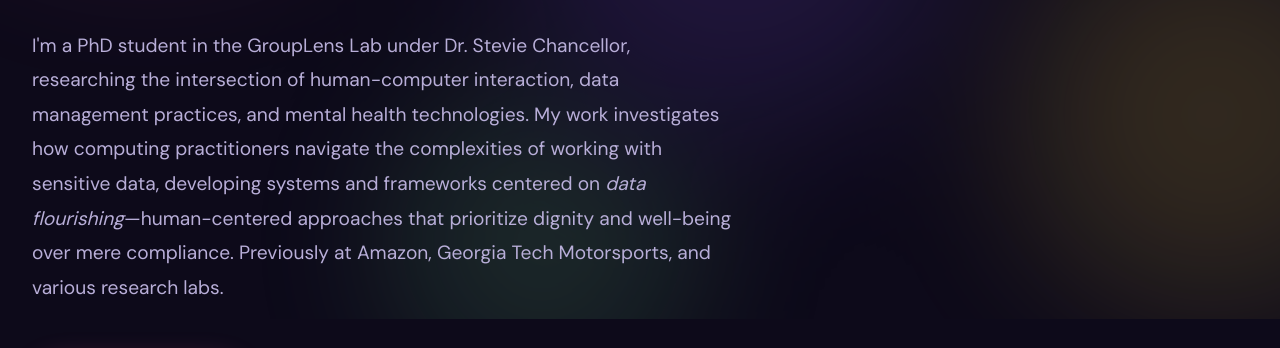
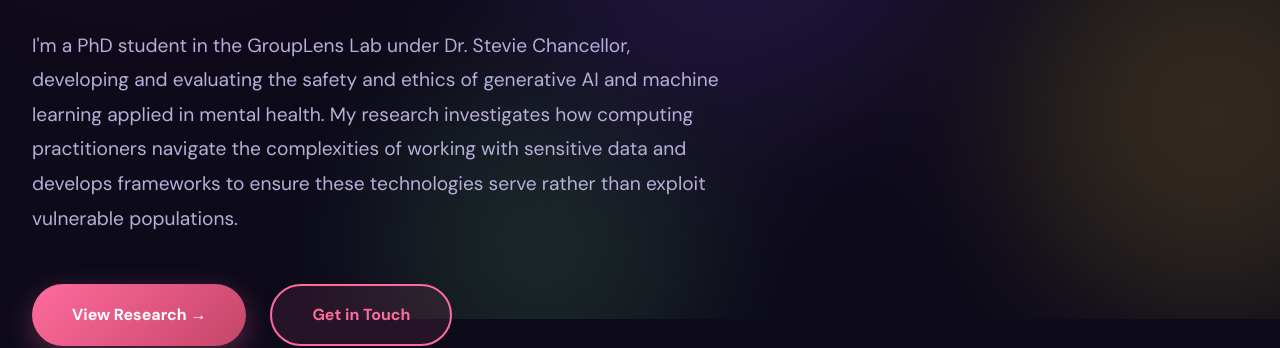
Before and after one commit to weickman/personal_site, a plain HTML site: page index.html in a window 1280 px wide. Shown: the part 481-829 px from the top of the page. Drawn offline with Linux system fonts and the light colour scheme.

Commit message:
Update index.html

```diff
--- a/index.html
+++ b/index.html
@@ -484,12 +484,7 @@
                     PhD Student at <span class="highlight">University of Minnesota</span>
                 </p>
                 <p class="hero-description">
-                    I'm a PhD student in the GroupLens Lab under Dr. Stevie Chancellor, researching the intersection
-                    of human-computer interaction, data management practices, and mental health technologies. My work
-                    investigates how computing practitioners navigate the complexities of working with sensitive data,
-                    developing systems and frameworks centered on <em>data flourishing</em>—human-centered approaches
-                    that prioritize dignity and well-being over mere compliance. Previously at Amazon, Georgia Tech
-                    Motorsports, and various research labs.
+                    I'm a PhD student in the GroupLens Lab under Dr. Stevie Chancellor, developing and evaluating the safety and ethics of generative AI and machine learning applied in mental health. My research investigates how computing practitioners navigate the complexities of working with sensitive data and develops frameworks to ensure these technologies serve rather than exploit vulnerable populations.
                 </p>
                 <div class="cta-buttons">
                     <a href="research.html" class="btn btn-primary">View Research →</a>
```
